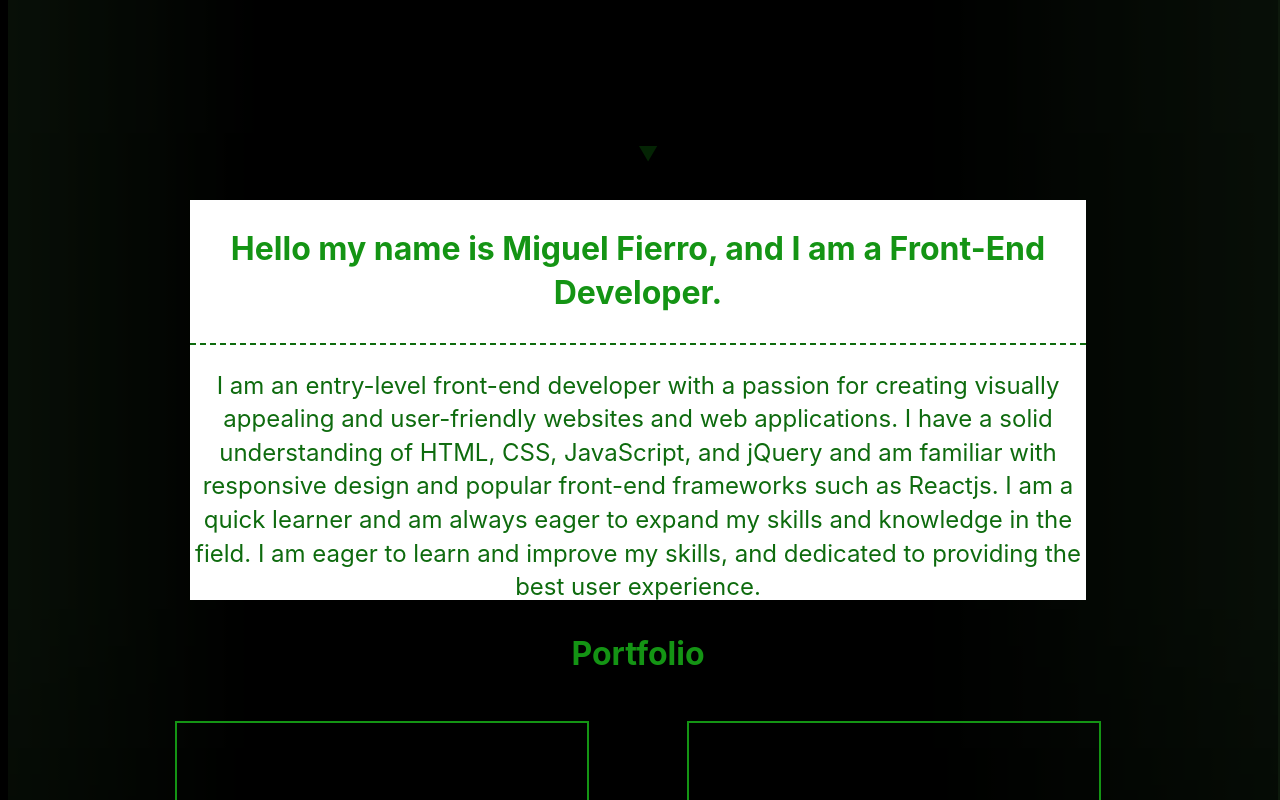
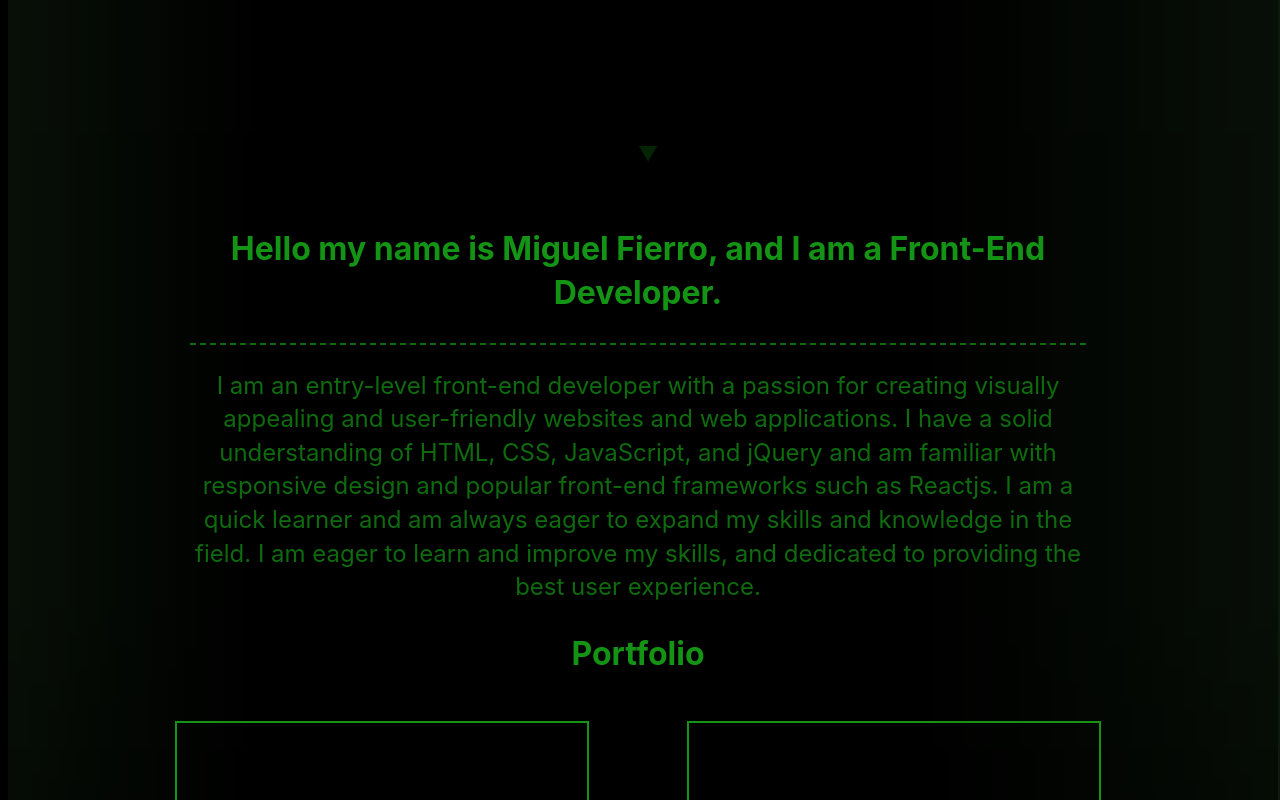
Before and after one commit to Mike-is-coding/Mike-is-coding.github.io, a React (Create React App) app: page / in a window 1280 px wide. Shown: the part 630-1430 px from the top of the page. Built offline with nearby package versions, Linux system fonts and the light colour scheme.

Commit message:
Changed section color

```diff
--- a/src/index.css
+++ b/src/index.css
@@ -470,7 +470,6 @@ a {
   height: 400px;
   text-align: center;
   white-space: pre-line;
-  background: white;
 }
 
 .about-me-text > p {
--- a/src/index.scss
+++ b/src/index.scss
@@ -642,7 +642,7 @@ a {
   height: 400px;
   text-align: center;
   white-space: pre-line;
-  background: white;
+  // background: white;
 }
 
 .about-me-text > p {
```
Also changed, not shown: 1 other file (tests, documents, lock files or other folders).
